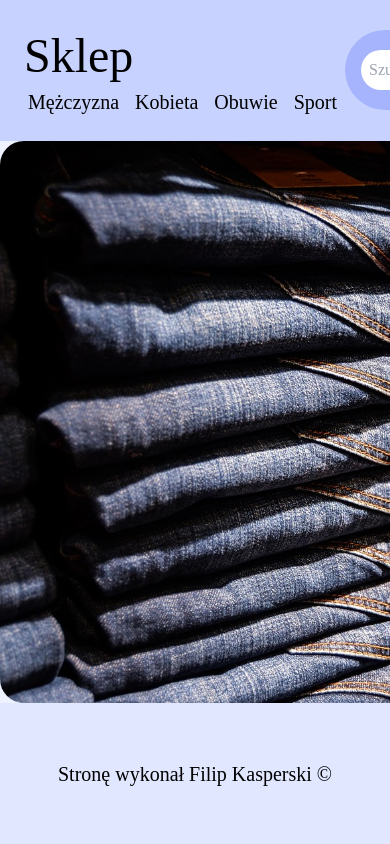
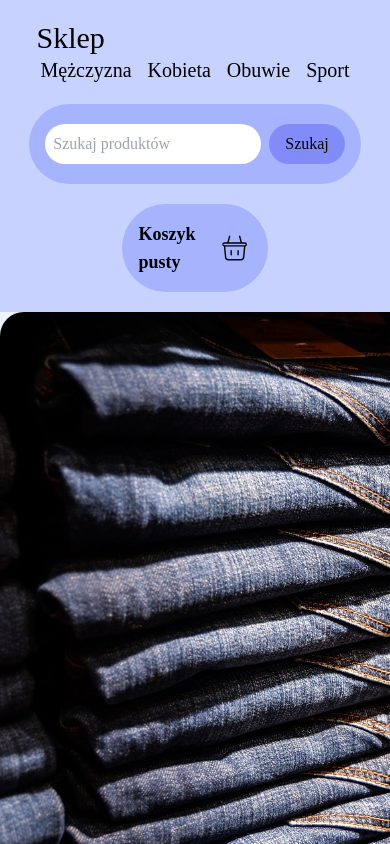
Before and after one commit to pilif139/react-shop-app, a React (Vite) app: page /react-shop-app in a window 390 px wide. Built offline with nearby package versions, Linux system fonts and the light colour scheme; a web font is replaced by a local one.

Commit message:
fixed bugs, adjustment header to width of device

```diff
--- a/src/components/Header.tsx
+++ b/src/components/Header.tsx
@@ -14,9 +14,9 @@ function Header({title, categories}:Props) {
     const {fullPrice} = useShoppingCart();
 
     return (
-        <header className="flex justify-between items-center bg-indigo-100  w-full h-1/6 p-5 transition-colors hover:bg-indigo-200 sticky top-0">
+        <header className="flex md:justify-between md:items-center items-center flex-col md:flex-row bg-indigo-100  w-full md:h-1/6 h-fit p-5 transition-colors hover:bg-indigo-200 sticky top-0">
           <div>
-            <h1 className="flex w-min p-2 pl-0 text-5xl md:text-4xl sm:p-0 ml-1 hover:bg-indigo-300 transition-colors rounded-xl cursor-pointer">
+            <h1 className="flex w-min lg:p-2 lg:pl-0 lg:text-5xl md:text-4xl text-3xl ml-1 hover:bg-indigo-300 transition-colors rounded-xl cursor-pointer">
               <Link to='/react-shop-app/'>
                 {title}
               </Link>
@@ -27,7 +27,7 @@ function Header({title, categories}:Props) {
           </div>
           <Search/>
           <Link to="/react-shop-app/shopping-cart"
-                className="flex items-center space-x-2 bg-indigo-300 hover:bg-indigo-400 hover:shadow-2xl p-2 rounded-full transition-all h-min py-4">
+                className="flex items-center space-x-2 bg-indigo-300 hover:bg-indigo-400 hover:shadow-2xl p-4 rounded-full transition-all h-min py-4 w-min">
             <p className="text-lg font-semibold">{fullPrice === 0 ? "Koszyk pusty" : fullPrice + "zł"}</p>
             <CiShoppingBasket className="text-5xl"/>
           </Link>
--- a/src/components/ItemShop.tsx
+++ b/src/components/ItemShop.tsx
@@ -78,7 +78,7 @@ export default function ItemShop() {
               key={id}
             />
           ))}
-        {filteredProducts === null && (
+        {filteredProducts.length === 0 && (
           <div className="text-xl ml-12 text-red-500">Brak produktów</div>
         )}
       </div>
--- a/src/components/Search.tsx
+++ b/src/components/Search.tsx
@@ -7,7 +7,7 @@ export default function Search() {
   const navigate = useNavigate();
 
   return (
-      <div ref={divRef} className="flex items-center space-x-2 bg-indigo-300 hover:bg-indigo-400 hover:shadow-2xl p-4 py-5 rounded-full transition-all h-min">
+      <div ref={divRef} className="flex items-center space-x-2 bg-indigo-300 hover:bg-indigo-400 hover:shadow-2xl p-4 py-5 rounded-full transition-all h-min m-5 md:m-0 w-min">
         <input type="text" className="p-2 rounded-full focus:outline-none focus:placeholder-black transition-colors" placeholder="Szukaj produktów" value={search} onChange={(e)=>setSearch(e.target.value)}
          onFocus={()=>divRef.current?.classList.add('bg-indigo-400')} onBlur={()=>divRef.current?.classList.remove('bg-indigo-400')}
         />
```
